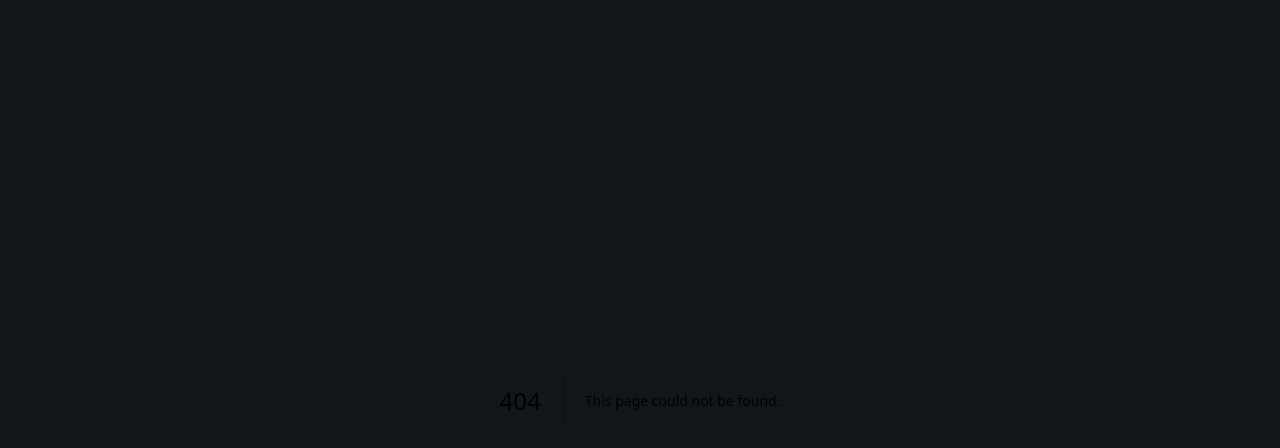
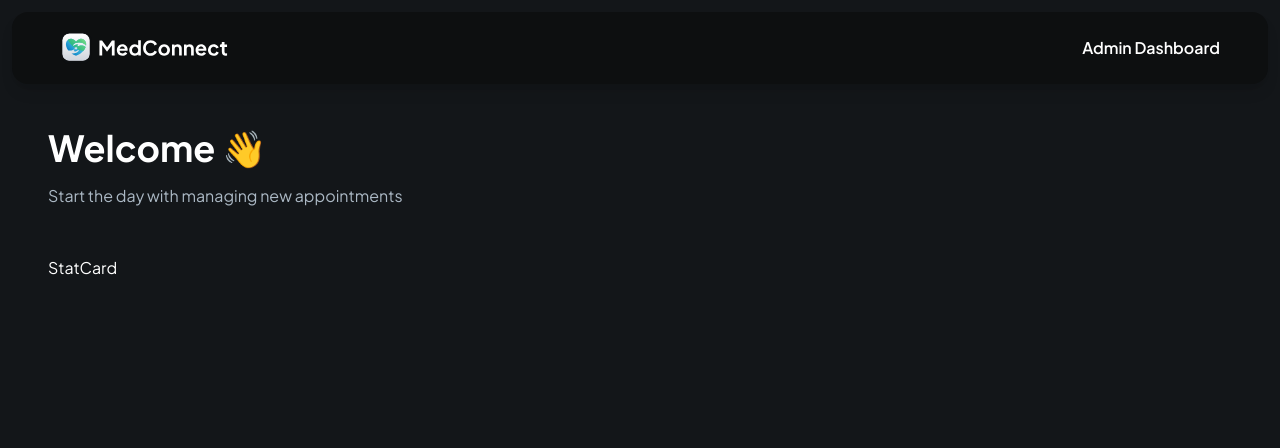
Before and after one commit to minhajahmd/medconnect, a Next.js app: page /admin in a window 1280 px wide. Before the commit this address had no page. Shown: the top 448 px of the page. Built offline with nearby package versions, Linux system fonts and the light colour scheme.

Commit message:
feat: Add admin dashboard

```diff
--- /dev/null
+++ b/app/admin/page.tsx
@@ -0,0 +1,39 @@
+import Link from 'next/link'
+import React from 'react'
+import Image from 'next/image'
+import StatCard from '@/components/StatCard'
+
+const Admin = () => {
+  return (
+    <div className='mx-auto flex max-w-7xl flex-col space-y-14'>
+      <header className='admin-header'>
+          <Link href="/" className='cursor-pointer'>
+            <Image
+              src="/assets/icons/logo-full.svg"
+              alt="Logo"
+              width={32}
+              height={162}
+              className="h-8 w-fit"
+            />
+          </Link>
+
+          <p className='text-16-semibold'>
+            Admin Dashboard
+          </p>
+      </header>
+
+      <main className='admin-main'>
+        <section className='w-full space-y-4'>
+          <h1 className='header'>Welcome 👋</h1>
+          <p className='text-dark-700'>Start the day with managing new appointments</p>
+        </section>
+
+        <section className='admin-stat'>
+          <StatCard />
+        </section>
+      </main>
+    </div>
+  )
+}
+
+export default Admin
--- /dev/null
+++ b/components/StatCard.tsx
@@ -0,0 +1,9 @@
+import React from 'react'
+
+const StatCard = () => {
+  return (
+    <div>StatCard</div>
+  )
+}
+
+export default StatCard
```
